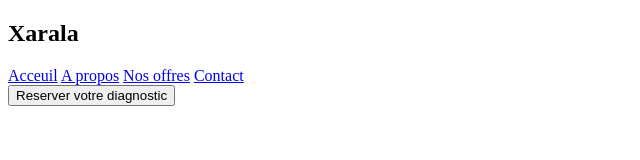
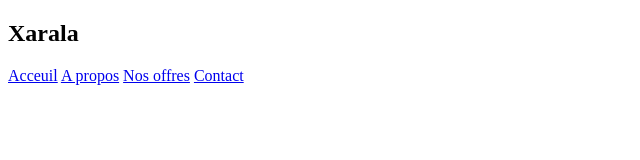
Before and after one commit to ZizGy/projet1, a plain HTML site: page index.html in a window 1280 px wide. Shown: the whole page, without its empty margins (0-640 px from the left). Drawn offline with Linux system fonts and the light colour scheme.

Commit message:
j'ai supprimer le bouton

```diff
--- a/index.html
+++ b/index.html
@@ -18,7 +18,6 @@
     </div>
 
     <div class="btn">
-        <button>Reserver votre diagnostic</button>
     </div>
     </nav>
     <div class="deuxiéme-partie">
```
